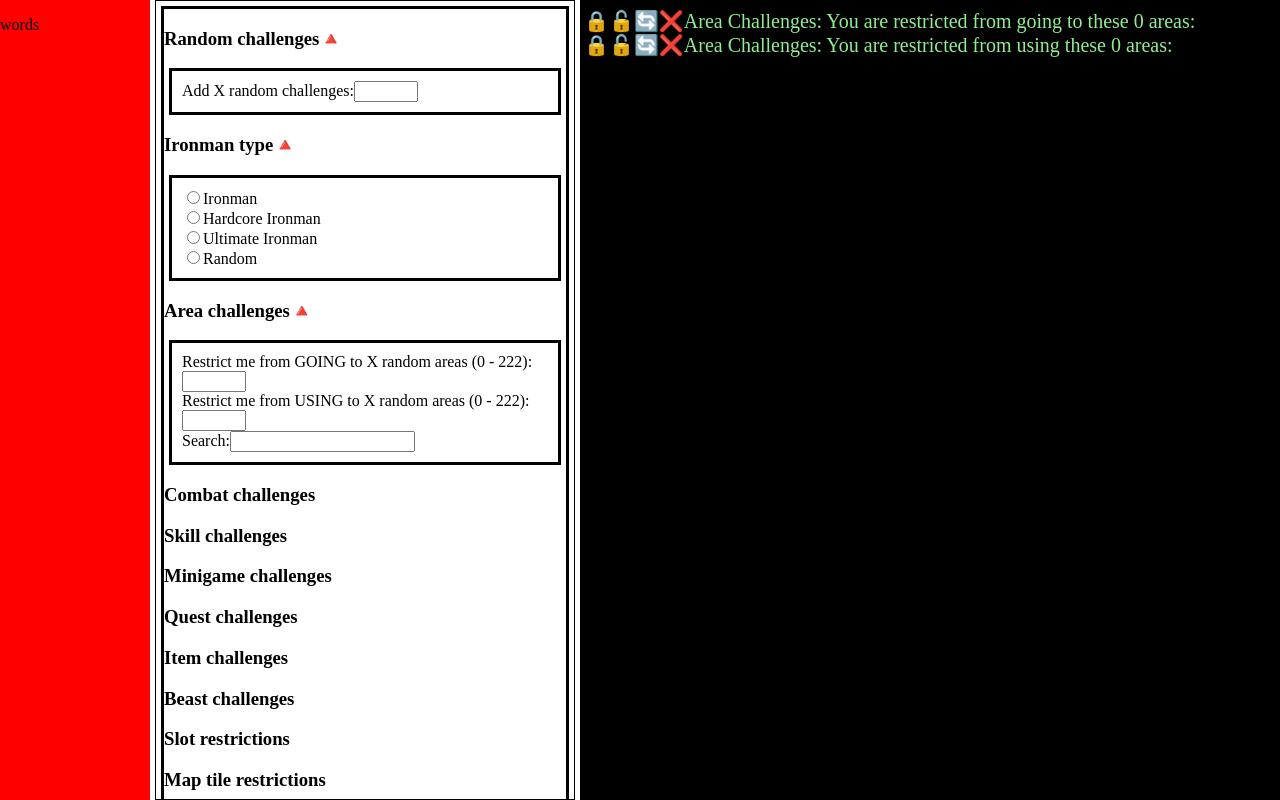
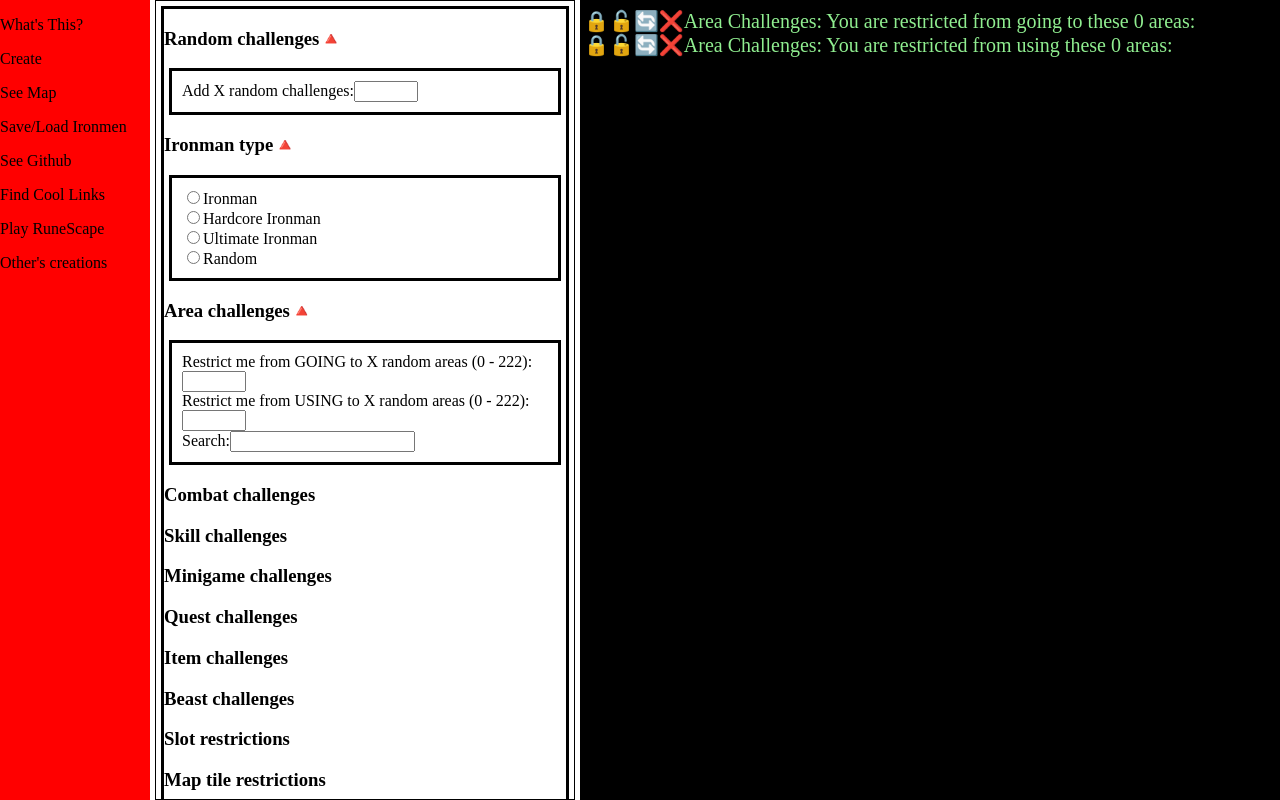
Before and after one commit to Yonkai/ironman-challenge-maker, a Next.js app: page / in a window 1280 px wide. Built offline with nearby package versions, Linux system fonts and the light colour scheme.

Commit message:
Add some possible uncreated pages for nav bar/side bar to go to

```diff
--- a/pages/index.js
+++ b/pages/index.js
@@ -33,7 +33,14 @@ class IronmanChallengeRoot extends Component {
     return (
       <div className='containerMain'>
         <nav className='navMenu'>
-          <p>words</p>
+          <p>What's This?</p>
+          <p>Create</p>
+          <p>See Map</p>
+          <p>Save/Load Ironmen</p>
+          <p>See Github</p>
+          <p>Find Cool Links</p>
+          <p>Play RuneScape</p>
+          <p>Other's creations</p>
         </nav>
         <IronmanDisplayChallenges
           rootState={this.state}
```
